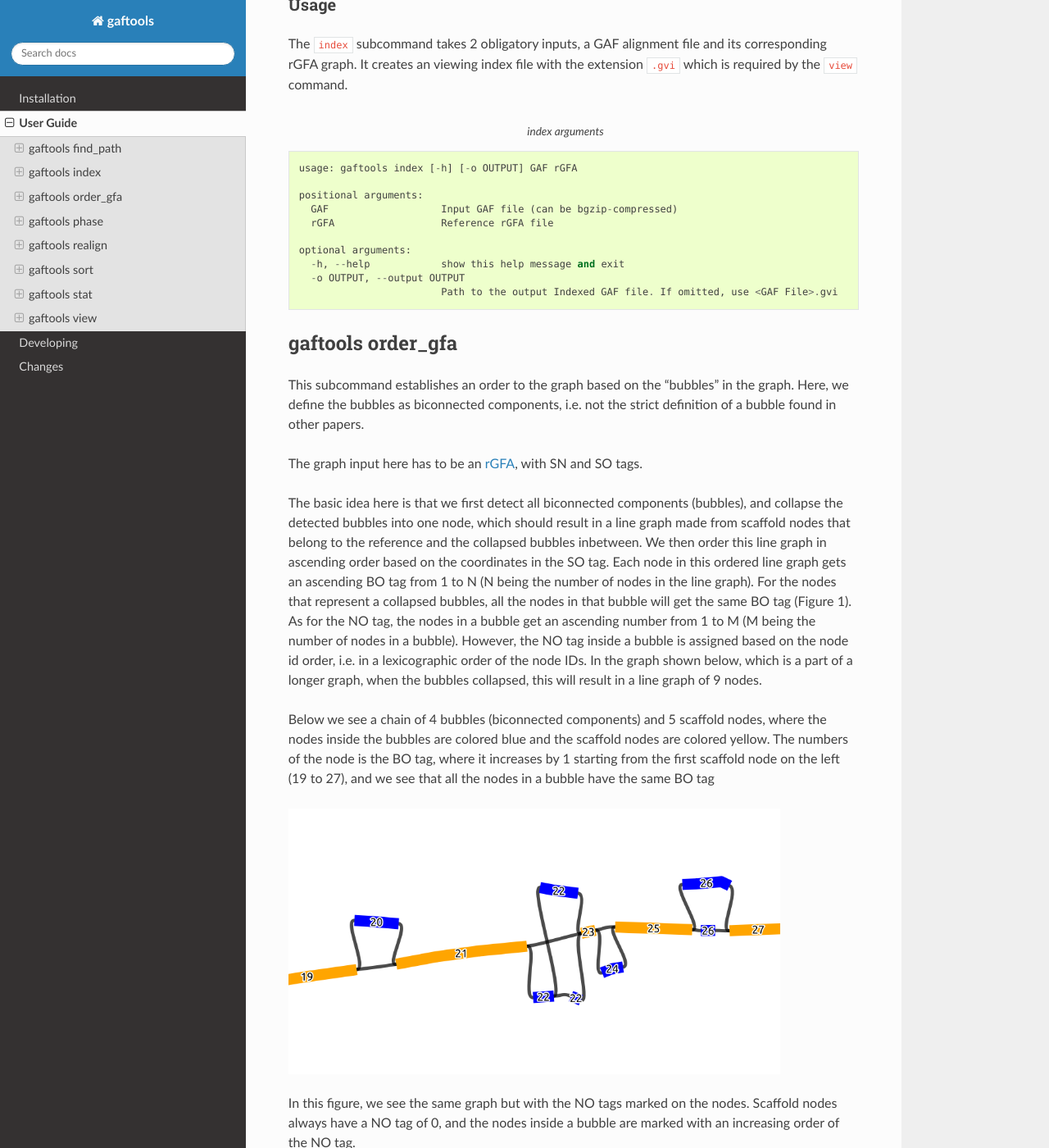
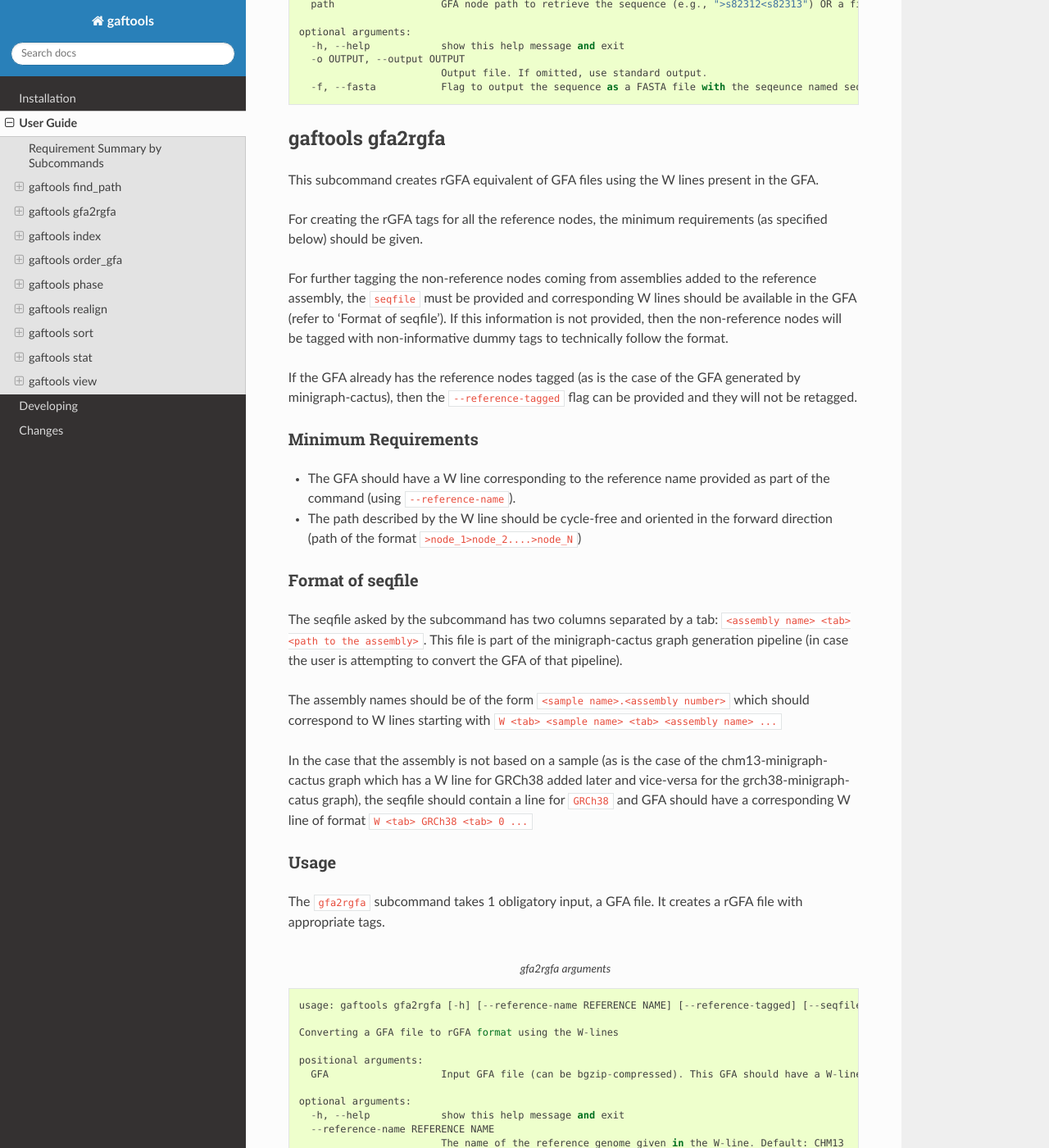
Before and after one commit to marschall-lab/gaftools, a Sphinx documentation site: the page built from docs/guide.rst, in a window 1280 px wide and 1400 px high, scrolled down 1580 px. Shown: the whole window at 82% size. Built offline with Sphinx 7.4.7 and the Read the Docs theme 3.1.0, drawn with Linux system fonts in a browser that asks for light colours; the version number could not be read and is left out; some of the changed text lies outside the part shown.

Commit message:
updating docs with gfa2rgfa subcommand and requirements table

```diff
--- a/docs/guide.rst
+++ b/docs/guide.rst
@@ -7,6 +7,7 @@
 The following subcommands are available in gaftools
 
 * :ref:`find_path <gaftools-find-path>` - Extracting base sequencing from node path.
+* :ref:`gfa2rgfa <gaftools-gfa2rgfa>` - Converting GFA to rGFA using W lines.
 * :ref:`index <gaftools-index>` - Indexing a GAF file for the view command.
 * :ref:`order_gfa <gaftools-order-gfa>` - Ordering GFA file using BO and NO tags.
 * :ref:`phase <gaftools-phase>` - Adding phase information of the reads from a haplotag TSV.
@@ -31,6 +28,43 @@
 
 Some of the tags used in GAF files are derieved from :code:`minimap2` defined `here <https://lh3.github.io/minimap2/minimap2.html>`_
 
+Requirement Summary by Subcommands
+==================================
+
+.. list-table::
+  :widths: 33 33 33
+  :header-rows: 1
+
+  * - Subcommands
+    - rGFA Required?
+    - Ordering Required?
+  * - find_path
+    - No
+    - No
+  * - gfa2rgfa
+    - No
+    - No
+  * - index
+    - Yes
+    - No
+  * - order_gfa
+    - No
+    - No
+  * - phase
+    - No
+    - No
+  * - realign
+    - No
+    - No
+  * - sort
+    - Yes
+    - Yes
+  * - stat
+    - No
+    - No
+  * - view
+    - Yes
+    - No
 
 .. _gaftools-find-path:
 
@@ -61,6 +95,63 @@
     -o OUTPUT, --output OUTPUT
                           Output file. If omitted, use standard output.
     -f, --fasta           Flag to output the sequence as a FASTA file with the seqeunce named seq_<node path>
+
+
+.. _gaftools-gfa2rgfa:
+
+gaftools gfa2rgfa
+=================
+
+This subcommand creates rGFA equivalent of GFA files using the W lines present in the GFA.
+
+For creating the rGFA tags for all the reference nodes, the minimum requirements (as specified below) should be given.
+
+For further tagging the non-reference nodes coming from assemblies added to the reference assembly, the :code:`seqfile` must be provided and corresponding W lines should be available in the GFA (refer to 'Format of seqfile').
+If this information is not provided, then the non-reference nodes will be tagged with non-informative dummy tags to technically follow the format.
+
+If the GFA already has the reference nodes tagged (as is the case of the GFA generated by minigraph-cactus), then the :code:`--reference-tagged` flag can be provided and they will not be retagged.
+
+Minimum Requirements
+--------------------
+
+* The GFA should have a W line corresponding to the reference name provided as part of the command (using :code:`--reference-name`).
+* The path described by the W line should be cycle-free and oriented in the forward direction (path of the format :code:`>node_1>node_2....>node_N`)
+
+Format of seqfile
+-----------------
+
+The seqfile asked by the subcommand has two columns separated by a tab: :code:`<assembly name> <tab> <path to the assembly>`.
+This file is part of the minigraph-cactus graph generation pipeline (in case the user is attempting to convert the GFA of that pipeline).
+
+The assembly names should be of the form :code:`<sample name>.<assembly number>` which should correspond to W lines starting with :code:`W <tab> <sample name> <tab> <assembly name> ...`
+
+In the case that the assembly is not based on a sample (as is the case of the chm13-minigraph-cactus graph which has a W line for GRCh38 added later and vice-versa for the grch38-minigraph-catus graph), the seqfile should contain a line for :code:`GRCh38` and GFA should have a corresponding W line of format :code:`W <tab> GRCh38 <tab> 0 ...`
+
+
+Usage
+-----
+
+The :code:`gfa2rgfa` subcommand takes 1 obligatory input, a GFA file. It creates a rGFA file with appropriate tags.
+
+.. code-block::
+  :caption: gfa2rgfa arguments
+
+  usage: gaftools gfa2rgfa [-h] [--reference-name REFERENCE NAME] [--reference-tagged] [--seqfile SEQFILE] [--output GFA] GFA
+
+  Converting a GFA file to rGFA format using the W-lines
+
+  positional arguments:
+    GFA                   Input GFA file (can be bgzip-compressed). This GFA should have a W-line corresponding to the reference genome or the reference nodes have to be tagged already.
+
+  optional arguments:
+    -h, --help            show this help message and exit
+    --reference-name REFERENCE NAME
+                          The name of the reference genome given in the W-line. Default: CHM13
+    --reference-tagged    Flag to denote reference nodes are already tagged in the GFA.
+    --seqfile SEQFILE     File containing the sequence in which assemblies were given. Provide the seqfile given as part of running minigraph-cactus. It has the format: <assembly_name><tab><assembly_path>There should be W lines for
+                          each assembly in the GFA.
+    --output GFA          Output rGFA (Automatically bgzipped if the file ends with .gz). If omitted, use standard output.
+
 
 .. _gaftools-index:
 
```
Also changed, not shown: other parts of docs/guide.rst (+0 -4 lines).
